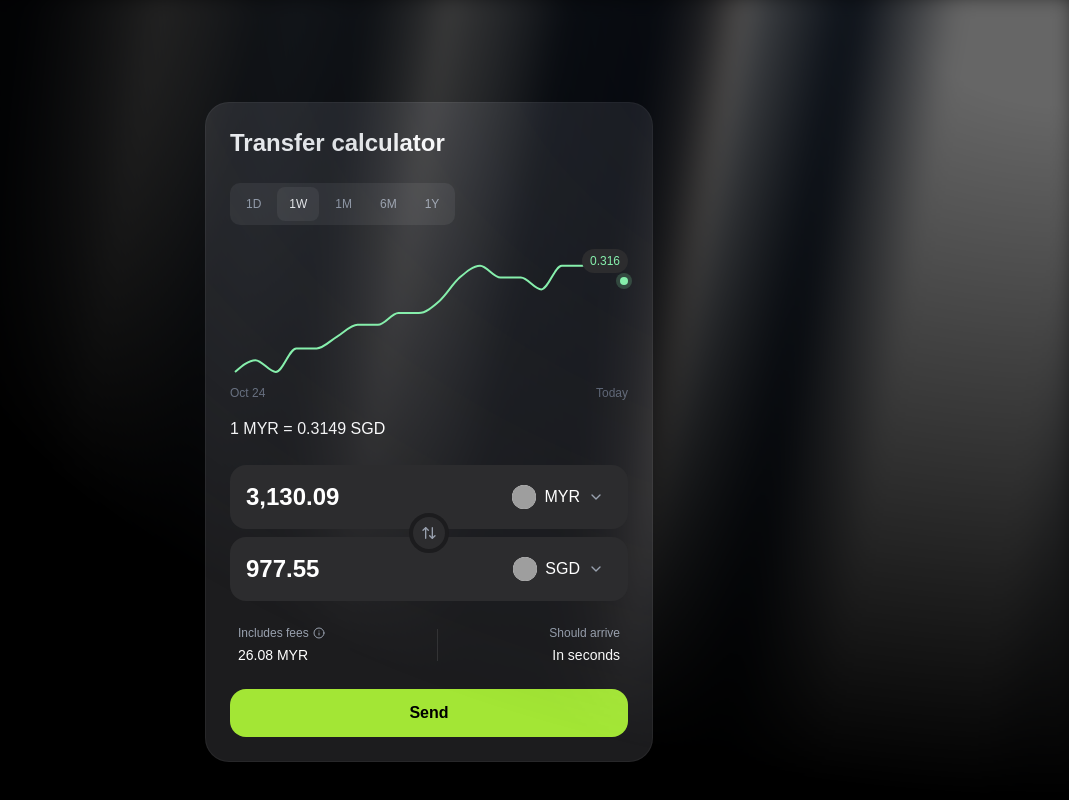
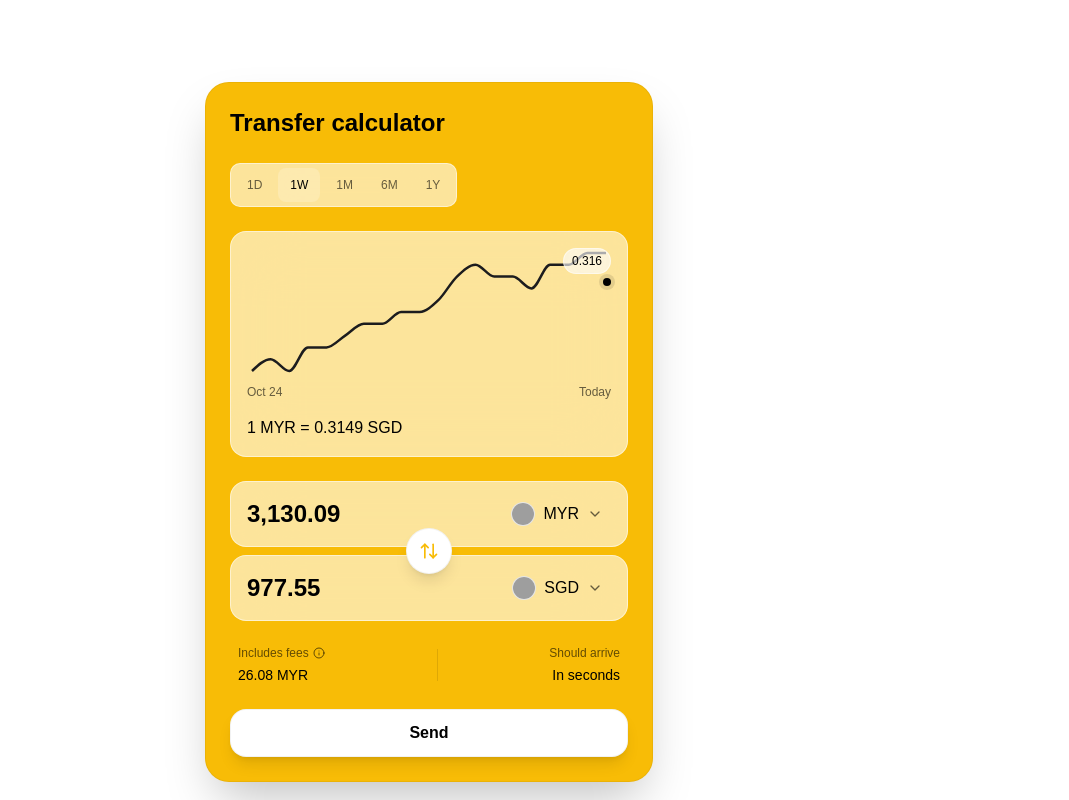
Before and after one commit to derek2403/currency-exchange-box, a Next.js app: page / in a window 1280 px wide. Shown: the whole page, without its empty margins (211-1280 px from the left). Built offline with nearby package versions, Linux system fonts and the light colour scheme; grey boxes are pictures that could not be loaded.

Commit message:
changed to yellow UI style

```diff
--- a/pages/index.js
+++ b/pages/index.js
@@ -8,43 +8,7 @@ import { LineChart, Line, ResponsiveContainer, YAxis } from 'recharts';
 import { CurrencySelect } from "@/components/CurrencySelect";
 import { ToggleGroup, ToggleGroupItem } from '@/components/ui/toggle-group-1';
 
-// Aurora Background Component
-const AuroraBackground = ({ children, className, showRadialGradient = true, ...props }) => {
-    return (
-        <div
-            className={cn(
-                "relative flex flex-col items-center justify-center bg-zinc-50 text-slate-950 dark:bg-zinc-900",
-                className,
-            )}
-            {...props}
-        >
-            <div
-                className="absolute inset-0 overflow-hidden pointer-events-none"
-                style={{
-                    "--aurora": "repeating-linear-gradient(100deg,#475569_12%,#64748b_18%,#334155_24%,#1e293b_30%,#0f172a_36%)",
-                    "--dark-gradient": "repeating-linear-gradient(100deg,#000_0%,#000_8%,transparent_12%,transparent_16%,#000_20%)",
-                    "--white-gradient": "repeating-linear-gradient(100deg,#fff_0%,#fff_8%,transparent_12%,transparent_16%,#fff_20%)",
-                    "--slate-600": "#475569",
-                    "--slate-500": "#64748b",
-                    "--slate-700": "#334155",
-                    "--slate-800": "#1e293b",
-                    "--slate-900": "#0f172a",
-                    "--black": "#000",
-                    "--white": "#fff",
-                    "--transparent": "transparent",
-                }}
-            >
-                <div
-                    className={cn(
-                        `after:animate-aurora pointer-events-none absolute -inset-[10px] [background-image:var(--white-gradient),var(--aurora)] [background-size:250%,_180%] [background-position:50%_50%,50%_50%] opacity-40 blur-[12px] invert filter will-change-transform [--aurora:repeating-linear-gradient(100deg,var(--slate-600)_12%,var(--slate-500)_18%,var(--slate-700)_24%,var(--slate-800)_30%,var(--slate-900)_36%)] [--dark-gradient:repeating-linear-gradient(100deg,var(--black)_0%,var(--black)_8%,var(--transparent)_12%,var(--transparent)_16%,var(--black)_20%)] [--white-gradient:repeating-linear-gradient(100deg,var(--white)_0%,var(--white)_8%,var(--transparent)_12%,var(--transparent)_16%,var(--white)_20%)] after:absolute after:inset-0 after:[background-image:var(--white-gradient),var(--aurora)] after:[background-size:180%,_120%] after:[background-attachment:fixed] after:mix-blend-difference after:content-[""] dark:[background-image:var(--dark-gradient),var(--aurora)] dark:invert-0 after:dark:[background-image:var(--dark-gradient),var(--aurora)]`,
-                        showRadialGradient && `[mask-image:radial-gradient(ellipse_at_100%_0%,black_10%,var(--transparent)_70%)]`,
-                    )}
-                ></div>
-            </div>
-            {children}
-        </div>
-    );
-};
+
 
 // Mock Data for Chart
 const data = [
@@ -86,6 +50,11 @@ export default function TransferPage() {
 
   const [isMounted, setIsMounted] = useState(false);
 
+  const handleSwap = () => {
+    setFromCurrency(toCurrency);
+    setToCurrency(fromCurrency);
+  };
+
   useEffect(() => {
     setIsMounted(true);
     const updateOverflow = () => {
@@ -110,10 +79,10 @@ export default function TransferPage() {
         <meta name="viewport" content="width=device-width, initial-scale=1" />
       </Head>
 
-            <AuroraBackground className="relative isolate grid h-dvh grid-rows-[auto,1fr] overflow-x-hidden overflow-y-auto lg:overflow-hidden bg-black">
+      <div className="relative isolate grid h-dvh grid-rows-[auto,1fr] overflow-x-hidden overflow-y-auto lg:overflow-hidden bg-white">
         <div className="flex items-center justify-center w-full h-full p-4 pt-20">
-                    <div className="w-full max-w-md bg-[#1c1c1e] rounded-3xl p-6 shadow-2xl border border-white/5">
-                        <h1 className="text-2xl font-bold text-white mb-6">Transfer calculator</h1>
+          <div className="w-full max-w-md bg-[#F8BC06] rounded-3xl p-6 shadow-2xl border border-black/5">
+            <h1 className="text-2xl font-bold text-black mb-6">Transfer calculator</h1>
 
             {/* Time Range Toggle */}
             <div className="flex mb-6">
@@ -123,18 +92,18 @@ export default function TransferPage() {
                 onValueChange={(newValue) => {
                   if (newValue) setTimeRange(newValue);
                 }}
-                                className="bg-[#2c2c2e] p-1 rounded-lg"
+                className="glass p-1 rounded-lg"
               >
-                                <ToggleGroupItem value="1D" className="data-[state=on]:bg-[#3a3a3c] data-[state=on]:text-white text-gray-400 hover:text-white transition-colors rounded-md px-3 py-1 text-xs">1D</ToggleGroupItem>
-                                <ToggleGroupItem value="1W" className="data-[state=on]:bg-[#3a3a3c] data-[state=on]:text-white text-gray-400 hover:text-white transition-colors rounded-md px-3 py-1 text-xs">1W</ToggleGroupItem>
-                                <ToggleGroupItem value="1M" className="data-[state=on]:bg-[#3a3a3c] data-[state=on]:text-white text-gray-400 hover:text-white transition-colors rounded-md px-3 py-1 text-xs">1M</ToggleGroupItem>
-                                <ToggleGroupItem value="6M" className="data-[state=on]:bg-[#3a3a3c] data-[state=on]:text-white text-gray-400 hover:text-white transition-colors rounded-md px-3 py-1 text-xs">6M</ToggleGroupItem>
-                                <ToggleGroupItem value="1Y" className="data-[state=on]:bg-[#3a3a3c] data-[state=on]:text-white text-gray-400 hover:text-white transition-colors rounded-md px-3 py-1 text-xs">1Y</ToggleGroupItem>
+                <ToggleGroupItem value="1D" className="data-[state=on]:bg-white/20 data-[state=on]:text-black text-black/60 hover:text-black transition-colors rounded-md px-3 py-1 text-xs">1D</ToggleGroupItem>
+                <ToggleGroupItem value="1W" className="data-[state=on]:bg-white/20 data-[state=on]:text-black text-black/60 hover:text-black transition-colors rounded-md px-3 py-1 text-xs">1W</ToggleGroupItem>
+                <ToggleGroupItem value="1M" className="data-[state=on]:bg-white/20 data-[state=on]:text-black text-black/60 hover:text-black transition-colors rounded-md px-3 py-1 text-xs">1M</ToggleGroupItem>
+                <ToggleGroupItem value="6M" className="data-[state=on]:bg-white/20 data-[state=on]:text-black text-black/60 hover:text-black transition-colors rounded-md px-3 py-1 text-xs">6M</ToggleGroupItem>
+                <ToggleGroupItem value="1Y" className="data-[state=on]:bg-white/20 data-[state=on]:text-black text-black/60 hover:text-black transition-colors rounded-md px-3 py-1 text-xs">1Y</ToggleGroupItem>
               </ToggleGroup>
             </div>
 
             {/* Chart Section */}
-                        <div className="mb-6">
+            <div className="mb-6 glass rounded-2xl p-4">
               <div className="h-32 w-full relative">
                 {isMounted && (
                   <ResponsiveContainer width="100%" height="100%">
@@ -142,8 +111,8 @@ export default function TransferPage() {
                       <Line
                         type="monotone"
                         dataKey="value"
-                                                stroke="#86efac"
-                                                strokeWidth={2}
+                        stroke="#1c1c1e"
+                        strokeWidth={2.5}
                         dot={false}
                       />
                       <YAxis domain={['dataMin', 'dataMax']} hide />
@@ -152,19 +121,19 @@ export default function TransferPage() {
                 )}
                 {/* Current Rate Indicator */}
                 <div className="absolute top-0 right-0 flex flex-col items-end">
-                                    <div className="bg-[#2c2c2e] text-[#86efac] text-xs px-2 py-1 rounded-full mb-1">
+                  <div className="glass text-black text-xs px-2 py-1 rounded-full mb-1 font-medium">
                     0.316
                   </div>
-                                    <div className="w-2 h-2 bg-[#86efac] rounded-full ring-4 ring-[#86efac]/20"></div>
+                  <div className="w-2 h-2 bg-black rounded-full ring-4 ring-black/10"></div>
                 </div>
               </div>
 
-                            <div className="flex justify-between text-xs text-gray-500 mt-2">
+              <div className="flex justify-between text-xs text-black/60 mt-2">
                 <span>Oct 24</span>
                 <span>Today</span>
               </div>
 
-                            <div className="mt-4 text-white font-medium">
+              <div className="mt-4 text-black font-medium">
                 1 {fromCurrency.code} = 0.3149 {toCurrency.code}
               </div>
             </div>
@@ -172,19 +141,19 @@ export default function TransferPage() {
             {/* Input Section */}
             <div className="relative space-y-2">
               {/* From Input */}
-                            <div className="bg-[#2c2c2e] rounded-2xl p-4 flex items-center justify-between group focus-within:ring-1 focus-within:ring-white/20 transition-all">
+              <div className="glass rounded-2xl p-4 flex items-center justify-between group focus-within:ring-1 focus-within:ring-black/20 transition-all">
                 <input
                   type="text"
                   value={amount}
                   onChange={(e) => setAmount(e.target.value)}
-                                    className="bg-transparent text-white text-2xl font-semibold outline-none w-full"
+                  className="bg-transparent text-black text-2xl font-semibold outline-none w-full placeholder:text-black/40"
                 />
                 <button
                   ref={fromTriggerRef}
                   onClick={() => setIsFromOpen(!isFromOpen)}
-                                    className="flex items-center gap-2 text-white font-medium hover:bg-white/5 px-2 py-1 rounded-lg transition-colors"
+                  className="flex items-center gap-2 text-black font-medium hover:bg-black/5 px-2 py-1 rounded-lg transition-colors"
                 >
-                                    <div className="w-6 h-6 rounded-full overflow-hidden relative flex items-center justify-center bg-white">
+                  <div className="w-6 h-6 rounded-full overflow-hidden relative flex items-center justify-center bg-white border border-black/10">
                     <Image
                       src={`https://flagcdn.com/w40/${fromCurrency.country}.png`}
                       alt={fromCurrency.code}
@@ -193,7 +162,7 @@ export default function TransferPage() {
                     />
                   </div>
                   {fromCurrency.code}
-                                    <ChevronDown className="w-4 h-4 text-gray-400" />
+                  <ChevronDown className="w-4 h-4 text-black/60" />
                 </button>
 
                 <CurrencySelect
@@ -207,25 +176,28 @@ export default function TransferPage() {
 
               {/* Swap Button */}
               <div className="absolute left-1/2 top-1/2 -translate-x-1/2 -translate-y-1/2 z-10">
-                                <button className="bg-[#2c2c2e] border-4 border-[#1c1c1e] rounded-full p-2 hover:bg-[#3a3a3c] transition-colors">
-                                    <ArrowUpDown className="w-4 h-4 text-gray-400" />
+                <button
+                  onClick={handleSwap}
+                  className="bg-white rounded-full p-3 shadow-lg hover:scale-105 transition-all border border-black/5"
+                >
+                  <ArrowUpDown className="w-5 h-5 text-[#F8BC06]" />
                 </button>
               </div>
 
               {/* To Input */}
-                            <div className="bg-[#2c2c2e] rounded-2xl p-4 flex items-center justify-between group focus-within:ring-1 focus-within:ring-white/20 transition-all">
+              <div className="glass rounded-2xl p-4 flex items-center justify-between group focus-within:ring-1 focus-within:ring-black/20 transition-all">
                 <input
                   type="text"
                   value={convertedAmount}
                   onChange={(e) => setConvertedAmount(e.target.value)}
-                                    className="bg-transparent text-white text-2xl font-semibold outline-none w-full"
+                  className="bg-transparent text-black text-2xl font-semibold outline-none w-full placeholder:text-black/40"
                 />
                 <button
                   ref={toTriggerRef}
                   onClick={() => setIsToOpen(!isToOpen)}
-                                    className="flex items-center gap-2 text-white font-medium hover:bg-white/5 px-2 py-1 rounded-lg transition-colors"
+                  className="flex items-center gap-2 text-black font-medium hover:bg-black/5 px-2 py-1 rounded-lg transition-colors"
                 >
-                                    <div className="w-6 h-6 rounded-full overflow-hidden relative flex items-center justify-center bg-white">
+                  <div className="w-6 h-6 rounded-full overflow-hidden relative flex items-center justify-center bg-white border border-black/10">
                     <Image
                       src={`https://flagcdn.com/w40/${toCurrency.country}.png`}
                       alt={toCurrency.code}
@@ -234,7 +206,7 @@ export default function TransferPage() {
                     />
                   </div>
                   {toCurrency.code}
-                                    <ChevronDown className="w-4 h-4 text-gray-400" />
+                  <ChevronDown className="w-4 h-4 text-black/60" />
                 </button>
 
                 <CurrencySelect
@@ -250,26 +222,26 @@ export default function TransferPage() {
             {/* Info Section */}
             <div className="flex justify-between items-center mt-6 px-2">
               <div className="flex flex-col gap-1">
-                                <div className="flex items-center gap-1 text-gray-400 text-xs">
+                <div className="flex items-center gap-1 text-black/60 text-xs">
                   Includes fees <Info className="w-3 h-3" />
                 </div>
-                                <div className="text-white text-sm">26.08 {fromCurrency.code}</div>
+                <div className="text-black text-sm">26.08 {fromCurrency.code}</div>
               </div>
-                            <div className="w-px h-8 bg-white/10"></div>
+              <div className="w-px h-8 bg-black/10"></div>
               <div className="flex flex-col gap-1 text-right">
-                                <div className="text-gray-400 text-xs">Should arrive</div>
-                                <div className="text-white text-sm">In seconds</div>
+                <div className="text-black/60 text-xs">Should arrive</div>
+                <div className="text-black text-sm">In seconds</div>
               </div>
             </div>
 
             {/* Send Button */}
-                        <Button className="w-full mt-6 bg-[#a3e635] hover:bg-[#8cd32a] text-black font-semibold h-12 rounded-2xl text-base">
+            <Button className="w-full mt-6 bg-white hover:bg-white/90 text-black font-bold h-12 rounded-2xl text-base shadow-lg border border-black/5">
               Send
             </Button>
 
           </div>
         </div>
-            </AuroraBackground>
+      </div>
     </>
   );
 }
--- a/styles/globals.css
+++ b/styles/globals.css
@@ -83,38 +83,102 @@
   --color-card: var(--card);
 
   @keyframes border-beam {
-    100% { offset-distance: 100%; }
+    100% {
+      offset-distance: 100%;
+    }
   }
+
   @keyframes shimmer-slide {
-    to { transform: translate(calc(100cqw - 100%), 0); }
+    to {
+      transform: translate(calc(100cqw - 100%), 0);
+    }
   }
+
   @keyframes spin-around {
-    0% { transform: translateZ(0) rotate(0); }
-    15%, 35% { transform: translateZ(0) rotate(90deg); }
-    65%, 85% { transform: translateZ(0) rotate(270deg); }
-    100% { transform: translateZ(0) rotate(360deg); }
+    0% {
+      transform: translateZ(0) rotate(0);
+    }
+
+    15%,
+    35% {
+      transform: translateZ(0) rotate(90deg);
+    }
+
+    65%,
+    85% {
+      transform: translateZ(0) rotate(270deg);
+    }
+
+    100% {
+      transform: translateZ(0) rotate(360deg);
+    }
   }
+
   @keyframes aurora {
-    from { background-position: 50% 50%, 50% 50%; }
-    to { background-position: 350% 50%, 350% 50%; }
+    from {
+      background-position: 50% 50%, 50% 50%;
+    }
+
+    to {
+      background-position: 350% 50%, 350% 50%;
+    }
   }
+
   @keyframes flow-dot {
-    0%, 100% { opacity: 0; transform: scale(0.5); }
-    50% { opacity: 1; transform: scale(1); }
+
+    0%,
+    100% {
+      opacity: 0;
+      transform: scale(0.5);
+    }
+
+    50% {
+      opacity: 1;
+      transform: scale(1);
+    }
   }
+
   @keyframes flow-arrow {
-    0% { opacity: 0.2; transform: translateX(-2px); }
-    50% { opacity: 1; transform: translateX(0); }
-    100% { opacity: 0.2; transform: translateX(2px); }
+    0% {
+      opacity: 0.2;
+      transform: translateX(-2px);
+    }
+
+    50% {
+      opacity: 1;
+      transform: translateX(0);
+    }
+
+    100% {
+      opacity: 0.2;
+      transform: translateX(2px);
+    }
   }
+
   @keyframes card-left {
-    0% { opacity: 0; transform: translateX(-20px); }
-    100% { opacity: 1; transform: translateX(0); }
+    0% {
+      opacity: 0;
+      transform: translateX(-20px);
+    }
+
+    100% {
+      opacity: 1;
+      transform: translateX(0);
+    }
   }
+
   @keyframes card-right {
-    0% { opacity: 0; transform: translateX(20px); }
-    100% { opacity: 1; transform: translateX(0); }
+    0% {
+      opacity: 0;
+      transform: translateX(20px);
+    }
+
+    100% {
+      opacity: 1;
+      transform: translateX(0);
+    }
   }
+
   --radius-sm: calc(var(--radius) - 4px);
   --radius-md: calc(var(--radius) - 2px);
   --radius-lg: var(--radius);
@@ -172,7 +236,15 @@ body {
   * {
     @apply border-border outline-ring/50;
   }
+
   body {
     @apply bg-background text-foreground;
   }
 }
+
+.glass {
+  background: rgba(255, 255, 255, 0.6);
+  backdrop-filter: blur(32px);
+  -webkit-backdrop-filter: blur(32px);
+  border: 1px solid rgba(255, 255, 255, 0.5);
+}
```
Also changed, not shown: components/CurrencySelect.js (+5 -5 lines). Lines whose indentation alone changed are shown as unchanged.
